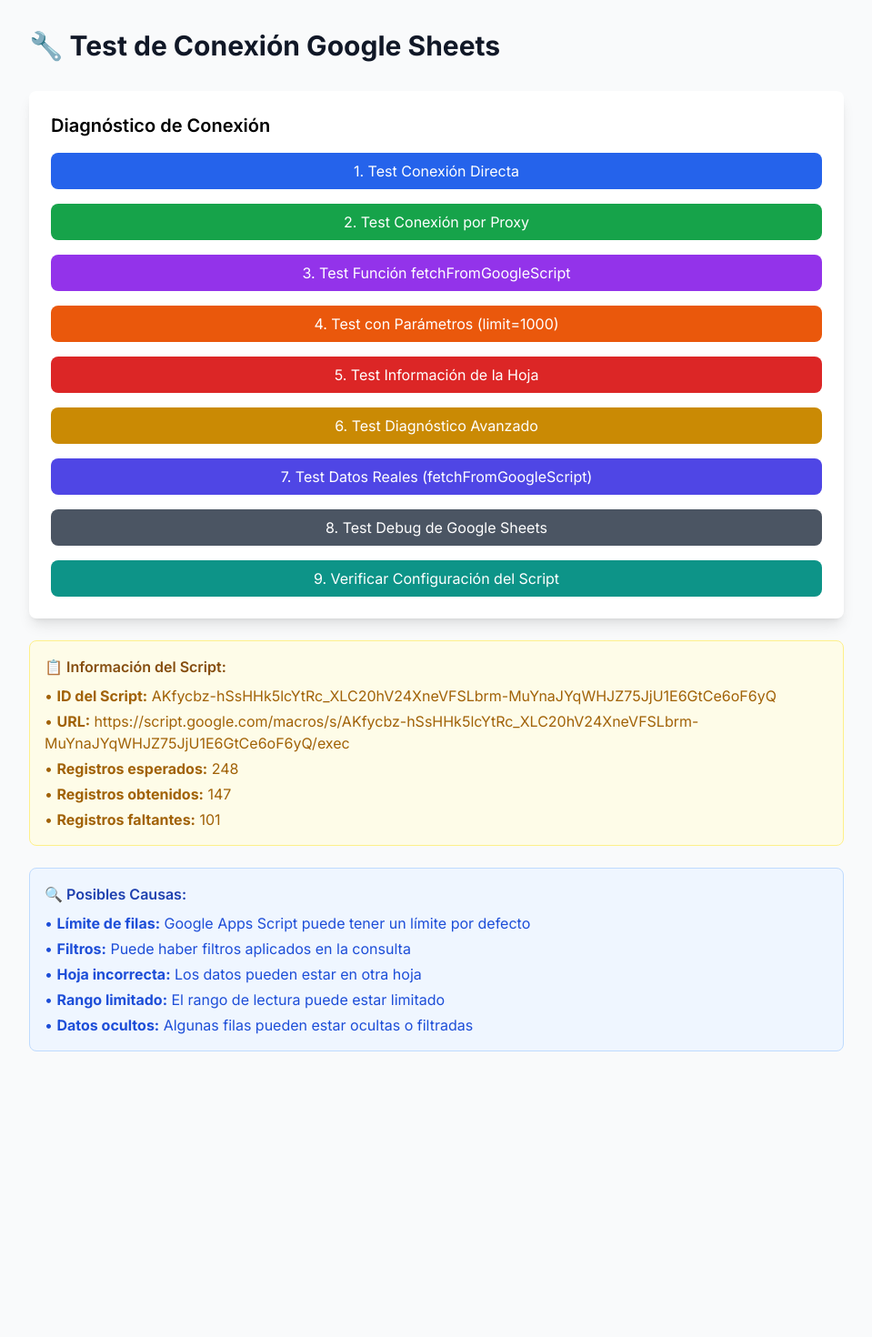
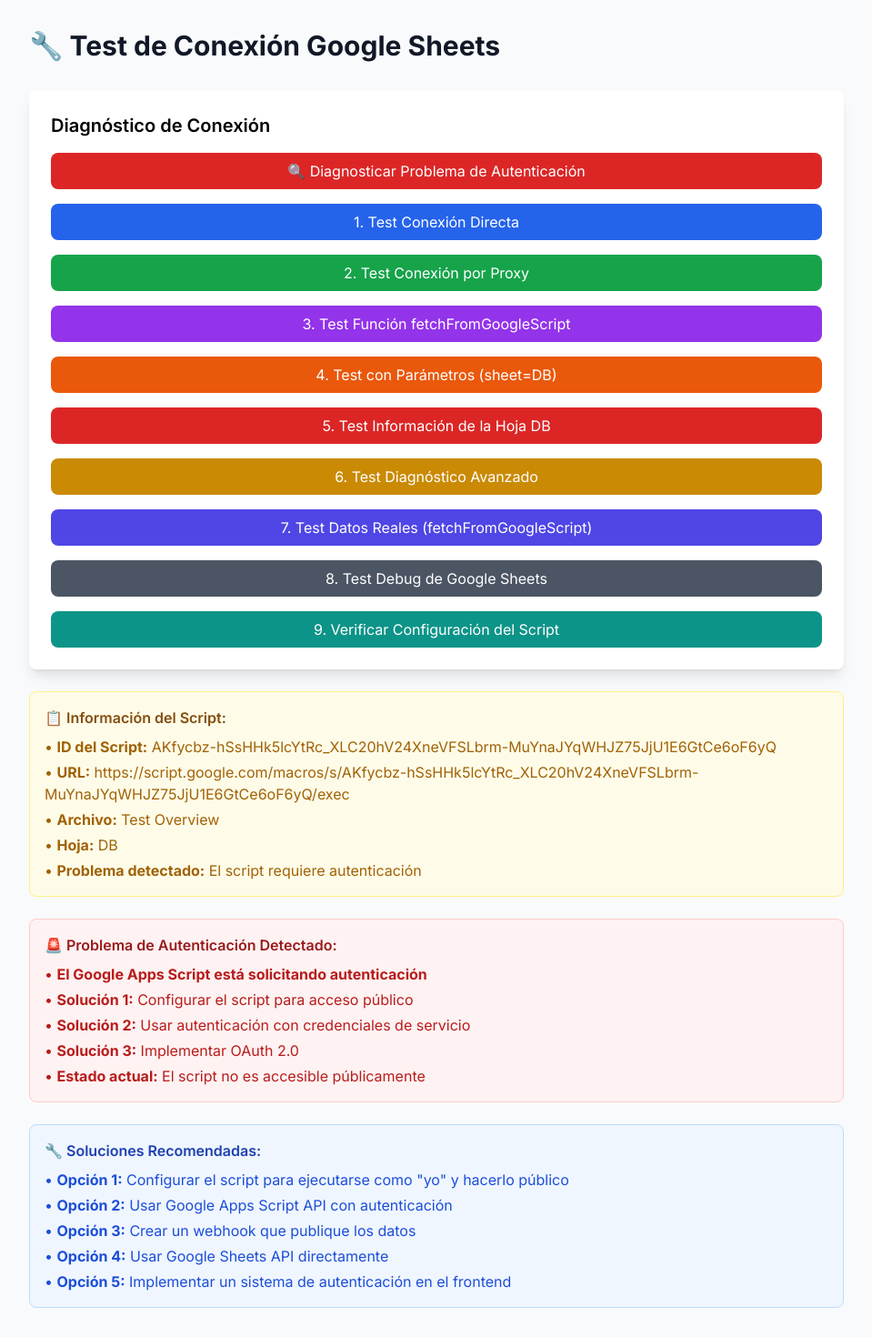
Before and after one commit to ReportsBDG/Final_Proyect, a Next.js app: page /test-connection in a window 1280 px wide. Shown: the whole page at 91% size, without its empty margins (160-1119 px from the left). Before the commit the page ends 1188 px from the top, so only its background shows below. Built offline with nearby package versions, Linux system fonts and the light colour scheme.

Commit message:
Update configuration with correct sheet name (DB) and range (A:AG)

```diff
--- a/app/api/proxy/route.ts
+++ b/app/api/proxy/route.ts
@@ -18,8 +18,8 @@
   if (!action && !limit && !sheet && !range) {
     params.append('action', 'getAllRecords')
     params.append('limit', '10000') // Límite alto para obtener todos los datos
-    params.append('sheet', 'Sheet1')
-    params.append('range', 'A:Z')
+    params.append('sheet', 'DB') // Nombre correcto de la hoja
+    params.append('range', 'A:AG') // Rango correcto hasta columna AG
   } else {
     if (action) params.append('action', action)
     if (limit) params.append('limit', limit)
--- a/app/test-connection/page.tsx
+++ b/app/test-connection/page.tsx
@@ -78,7 +78,7 @@
 
     try {
       console.log('Probando con parámetros...')
-      const response = await fetch('/api/proxy?action=getAllRecords&limit=1000&sheet=Sheet1')
+      const response = await fetch('/api/proxy?action=getAllRecords&limit=1000&sheet=DB')
       console.log('Parameters Status:', response.status)
 
       if (!response.ok) {
@@ -101,7 +101,7 @@
 
     try {
       console.log('Probando información de la hoja...')
-      const response = await fetch('/api/proxy?action=getSheetInfo')
+      const response = await fetch('/api/proxy?action=getSheetInfo&sheet=DB')
       console.log('Sheet Info Status:', response.status)
 
       if (!response.ok) {
@@ -230,6 +230,73 @@
     }
   }
 
+  const testAuthenticationIssue = async () => {
+    setLoading(true)
+    setError(null)
+    setResult(null)
+
+    try {
+      console.log('🔍 Diagnosticando problema de autenticación...')
+
+      // Probar diferentes URLs y métodos
+      const tests = [
+        { name: 'URL Directa', url: 'https://script.google.com/macros/s/AKfycbz-hSsHHk5lcYtRc_XLC20hV24XneVFSLbrm-MuYnaJYqWHJZ75JjU1E6GtCe6oF6yQ/exec' },
+        { name: 'URL con parámetros', url: 'https://script.google.com/macros/s/AKfycbz-hSsHHk5lcYtRc_XLC20hV24XneVFSLbrm-MuYnaJYqWHJZ75JjU1E6GtCe6oF6yQ/exec?action=getAllRecords&sheet=DB&range=A:AG' },
+        { name: 'Proxy sin parámetros', url: '/api/proxy' },
+        { name: 'Proxy con sheet DB', url: '/api/proxy?sheet=DB' },
+        { name: 'Proxy con action y sheet', url: '/api/proxy?action=getAllRecords&sheet=DB' },
+        { name: 'Proxy con rango AG', url: '/api/proxy?action=getAllRecords&sheet=DB&range=A:AG' }
+      ]
+
+      const results = []
+
+      for (const test of tests) {
+        try {
+          console.log(`📡 Probando: ${test.name}`)
+          const response = await fetch(test.url)
+
+          const result: any = {
+            test: test.name,
+            success: response.ok,
+            status: response.status,
+            statusText: response.statusText,
+            contentType: response.headers.get('content-type'),
+            isRedirect: response.redirected,
+            url: response.url
+          }
+
+          if (response.ok) {
+            try {
+              const data = await response.json()
+              result.data = data
+              result.dataLength = data.data?.length || data.length || 0
+            } catch (parseError) {
+              result.parseError = parseError instanceof Error ? parseError.message : 'Unknown error'
+            }
+          }
+
+          results.push(result)
+        } catch (err) {
+          results.push({
+            test: test.name,
+            success: false,
+            error: err instanceof Error ? err.message : 'Unknown error'
+          })
+        }
+      }
+
+      setResult({
+        type: 'Authentication Diagnosis',
+        data: results,
+        message: `Diagnóstico completado - ${results.filter(r => r.success).length} de ${results.length} pruebas exitosas`
+      })
+    } catch (err) {
+      setError(`Error diagnóstico: ${err instanceof Error ? err.message : 'Unknown error'}`)
+    } finally {
+      setLoading(false)
+    }
+  }
+
   return (
     <div className="min-h-screen bg-gray-50 p-8">
       <div className="max-w-4xl mx-auto">
@@ -241,6 +308,14 @@
           <h2 className="text-xl font-semibold mb-4">Diagnóstico de Conexión</h2>
 
           <div className="space-y-4">
+            <button
+              onClick={testAuthenticationIssue}
+              disabled={loading}
+              className="w-full bg-red-600 text-white px-4 py-2 rounded-lg hover:bg-red-700 disabled:opacity-50"
+            >
+              {loading ? 'Diagnosticando...' : '🔍 Diagnosticar Problema de Autenticación'}
+            </button>
+
             <button
               onClick={testDirectConnection}
               disabled={loading}
@@ -270,7 +345,7 @@
               disabled={loading}
               className="w-full bg-orange-600 text-white px-4 py-2 rounded-lg hover:bg-orange-700 disabled:opacity-50"
             >
-              {loading ? 'Probando...' : '4. Test con Parámetros (limit=1000)'}
+              {loading ? 'Probando...' : '4. Test con Parámetros (sheet=DB)'}
             </button>
 
             <button
@@ -278,7 +353,7 @@
               disabled={loading}
               className="w-full bg-red-600 text-white px-4 py-2 rounded-lg hover:bg-red-700 disabled:opacity-50"
             >
-              {loading ? 'Probando...' : '5. Test Información de la Hoja'}
+              {loading ? 'Probando...' : '5. Test Información de la Hoja DB'}
             </button>
 
             <button
@@ -338,20 +413,31 @@
           <ul className="text-yellow-700 space-y-1">
             <li>• <strong>ID del Script:</strong> AKfycbz-hSsHHk5lcYtRc_XLC20hV24XneVFSLbrm-MuYnaJYqWHJZ75JjU1E6GtCe6oF6yQ</li>
             <li>• <strong>URL:</strong> https://script.google.com/macros/s/AKfycbz-hSsHHk5lcYtRc_XLC20hV24XneVFSLbrm-MuYnaJYqWHJZ75JjU1E6GtCe6oF6yQ/exec</li>
-            <li>• <strong>Registros esperados:</strong> 248</li>
-            <li>• <strong>Registros obtenidos:</strong> 147</li>
-            <li>• <strong>Registros faltantes:</strong> 101</li>
+            <li>• <strong>Archivo:</strong> Test Overview</li>
+            <li>• <strong>Hoja:</strong> DB</li>
+            <li>• <strong>Problema detectado:</strong> El script requiere autenticación</li>
+          </ul>
+        </div>
+
+        <div className="bg-red-50 border border-red-200 rounded-lg p-4 mb-6">
+          <h3 className="text-red-800 font-semibold mb-2">🚨 Problema de Autenticación Detectado:</h3>
+          <ul className="text-red-700 space-y-1">
+            <li>• <strong>El Google Apps Script está solicitando autenticación</strong></li>
+            <li>• <strong>Solución 1:</strong> Configurar el script para acceso público</li>
+            <li>• <strong>Solución 2:</strong> Usar autenticación con credenciales de servicio</li>
+            <li>• <strong>Solución 3:</strong> Implementar OAuth 2.0</li>
+            <li>• <strong>Estado actual:</strong> El script no es accesible públicamente</li>
           </ul>
         </div>
 
         <div className="bg-blue-50 border border-blue-200 rounded-lg p-4">
-          <h3 className="text-blue-800 font-semibold mb-2">🔍 Posibles Causas:</h3>
+          <h3 className="text-blue-800 font-semibold mb-2">🔧 Soluciones Recomendadas:</h3>
           <ul className="text-blue-700 space-y-1">
-            <li>• <strong>Límite de filas:</strong> Google Apps Script puede tener un límite por defecto</li>
-            <li>• <strong>Filtros:</strong> Puede haber filtros aplicados en la consulta</li>
-            <li>• <strong>Hoja incorrecta:</strong> Los datos pueden estar en otra hoja</li>
-            <li>• <strong>Rango limitado:</strong> El rango de lectura puede estar limitado</li>
-            <li>• <strong>Datos ocultos:</strong> Algunas filas pueden estar ocultas o filtradas</li>
+            <li>• <strong>Opción 1:</strong> Configurar el script para ejecutarse como "yo" y hacerlo público</li>
+            <li>• <strong>Opción 2:</strong> Usar Google Apps Script API con autenticación</li>
+            <li>• <strong>Opción 3:</strong> Crear un webhook que publique los datos</li>
+            <li>• <strong>Opción 4:</strong> Usar Google Sheets API directamente</li>
+            <li>• <strong>Opción 5:</strong> Implementar un sistema de autenticación en el frontend</li>
           </ul>
         </div>
       </div>
--- a/app/test-google-sheets/page.tsx
+++ b/app/test-google-sheets/page.tsx
@@ -59,8 +59,10 @@
         { name: 'Sin parámetros', url: '/api/proxy' },
         { name: 'Con action getAllRecords', url: '/api/proxy?action=getAllRecords' },
         { name: 'Con límite alto', url: '/api/proxy?action=getAllRecords&limit=10000' },
-        { name: 'Con rango completo', url: '/api/proxy?action=getAllRecords&range=A:Z' },
-        { name: 'Con sheet específico', url: '/api/proxy?action=getAllRecords&sheet=Sheet1' }
+        { name: 'Con rango completo', url: '/api/proxy?action=getAllRecords&range=A:AG' },
+        { name: 'Con sheet DB', url: '/api/proxy?action=getAllRecords&sheet=DB' },
+        { name: 'Con sheet DB y límite', url: '/api/proxy?action=getAllRecords&sheet=DB&limit=10000' },
+        { name: 'Con sheet DB y rango AG', url: '/api/proxy?action=getAllRecords&sheet=DB&range=A:AG' }
       ]
 
       const results = []
```
